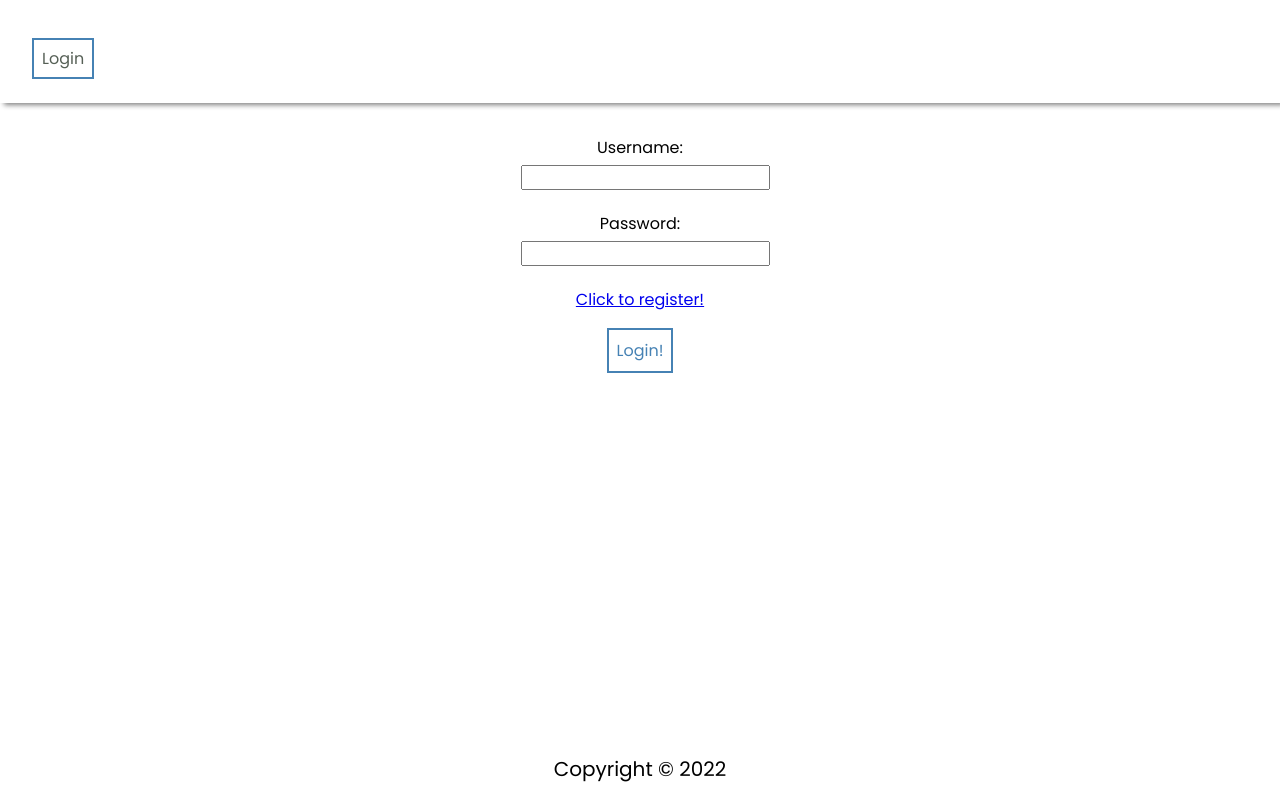
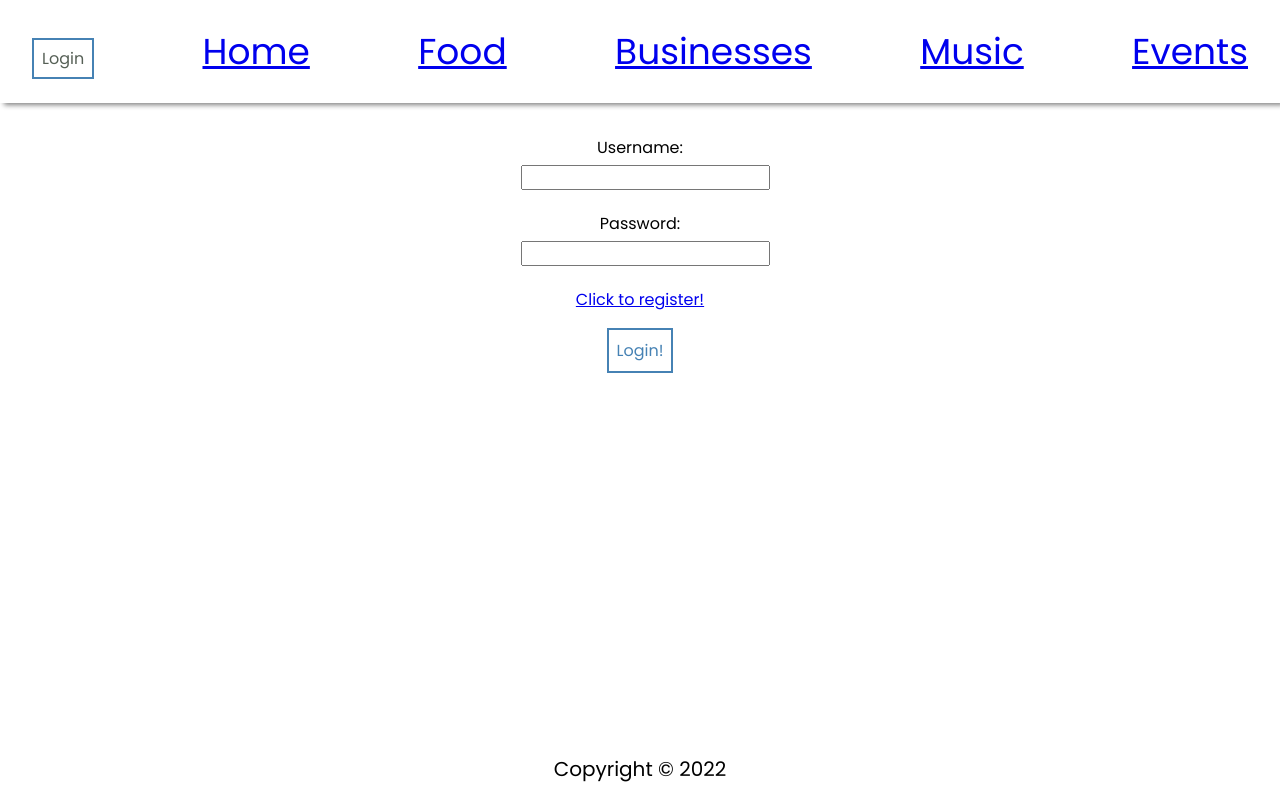
Before and after one commit to NotNanetteKaye/FullStack-capstone2022, a React (Create React App) app in the folder frontend/: page /login in a window 1280 px wide. Built offline with nearby package versions, Linux system fonts and the light colour scheme.

Commit message:
Updated NavBar.jsx to have more link options

```diff
--- a/frontend/src/components/NavBar/NavBar.jsx
+++ b/frontend/src/components/NavBar/NavBar.jsx
@@ -17,6 +17,21 @@ const Navbar = () => {
             <button onClick={() => navigate("/login")}>Login</button>
           )}
         </li>
+        <li>
+          <Link to="/darlingdreams">Home</Link>
+        </li>
+        <li>
+          <Link to="/food">Food</Link>
+        </li>
+        <li>
+          <Link to="/business">Businesses</Link>
+        </li>
+        <li>
+          <Link to="/music">Music</Link>
+        </li>
+        <li>
+          <Link to="/events">Events</Link>
+        </li>
       </ul>
     </div>
   );
```
